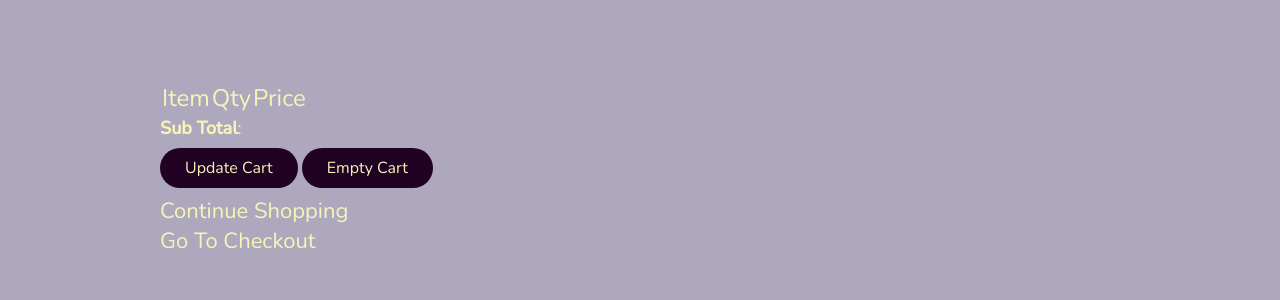
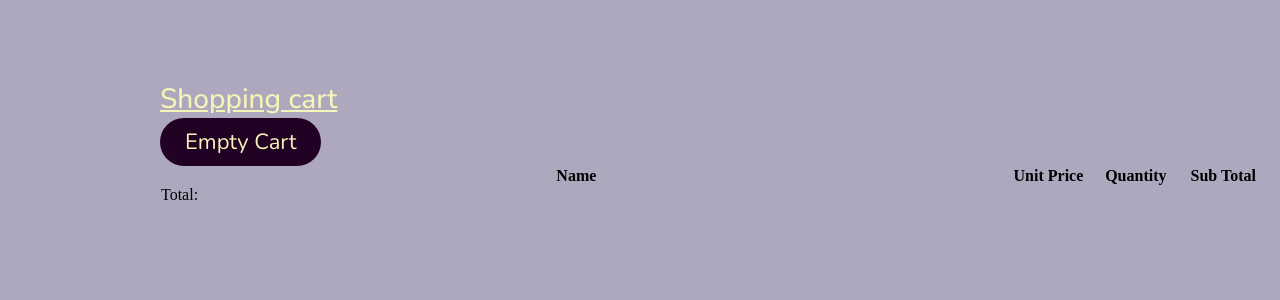
Before and after one commit to jtompkins415/capstone-1-provisions, a Flask app: page /provisions/shop/cart in a window 1280 px wide. Shown: the part 100-400 px from the top of the page. Run offline with Flask 3, Linux system fonts and the light colour scheme; lists and menus that the app fills with data are empty.

Commit message:
remove previous html formating

```diff
--- a/templates/cart.html
+++ b/templates/cart.html
@@ -3,28 +3,34 @@
 {% block title %}Shopping Cart{% endblock %}
 
 {% block content %}
-<form id="shopping-cart" action="/provisions/shop/cart" method="post">
-    <table class="shopping-cart">
-        <thead>
-            <tr>
-                <th scope="col">Item</th>
-                <th scope="col">Qty</th>
-                <th scope="col">Price</th>
-            </tr>
-        </thead>
-        <tbody></tbody>
-    </table>
-    <p id="sub-total">
-        <strong>Sub Total</strong>: <span id="stotal"></span>
-    </p>
-    <div id="shopping-cart-actions">
-            <input type="submit" name="update" id="update-cart" class="btn" value="Update Cart" />
-            <input type="submit" name="delete" id="empty-cart" class="btn" value="Empty Cart" />
-            <br>
-            <a href="/provisions/shop" class="btn">Continue Shopping</a>
-            <br>
-            <a href="/provisions/shop/checkout" class="btn">Go To Checkout<a>
+
+<div class="container">
+    <!--  Shopping cart table wrapper  -->
+    <div id="shopping-cart">
+        <div class="txt-heading">
+            <h1>Shopping cart</h1>
+        </div>
+        <button id="btnDelete"><a id="btnEmpty">Empty Cart</a></button>
+        <table class="tbl-cart" cellpadding="10" cellspacing="1">
+            <thead>
+                <tr>
+                    <th>Name</th>
+                    <th class='text-right' width="10%">Unit Price</th>
+                    <th class='text-right' width="5%">Quantity</th>
+                    <th class='text-right' width="10%">Sub Total</th>
+                </tr>
+            </thead>
+            <!--  Cart table to load data on "add to cart" action -->
+            <tbody id="cartTableBody">
+            </tbody>
+            <tfoot>
+                <tr>
+                    <td class="text-right">Total:</td>
+                    <td id="itemCount" class="text-right" colspan="2"></td>
+                    <td id="totalAmount" class="text-right"></td>
+                </tr>
+            </tfoot>
+        </table>
     </div>
-</form>
-
+<script src="/static/js/cart2.js"></script>
 {% endblock%}
```
